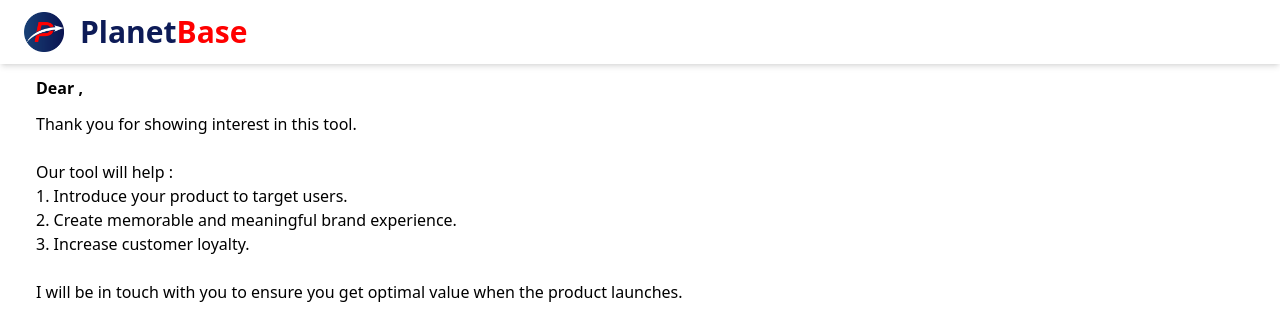
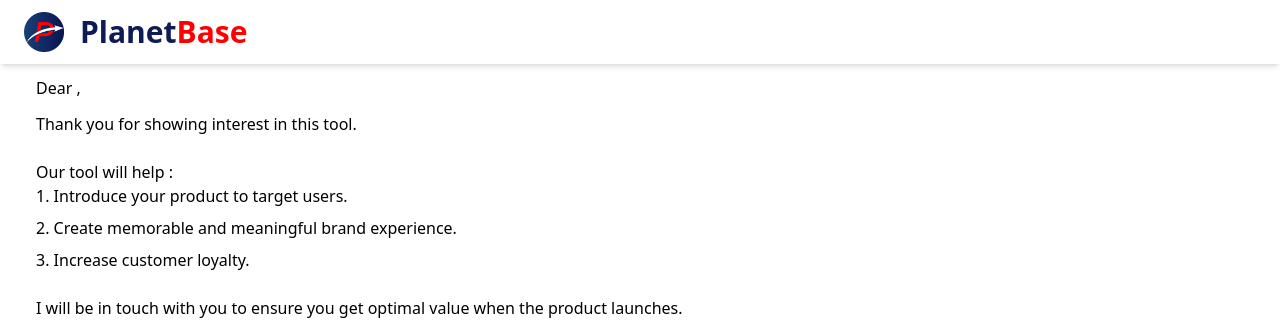
Before and after one commit to Daniel-16/planetbase-waitlist-usera, a React (Vite) app: page /thankyou in a window 1280 px wide. Shown: the top 322 px of the page. Built offline with nearby package versions, Linux system fonts and the light colour scheme.

Commit message:
Made some few adjustments

```diff
--- a/src/components/Form.jsx
+++ b/src/components/Form.jsx
@@ -108,10 +108,10 @@ const Form = () => {
           Join The Waitlist
         </button>
       </div>
-      <small className="italic">
+      {/* <small className="italic">
         Virtual Events include Instagram Lives, Twitter Spaces, YouTube Lives,
         Clubhouse Rooms and many more.
-      </small>
+      </small> */}
       {/* <div
         className="bg-green-300 border border-green-500 p-6 rounded-lg"
         style={!success ? { display: "none" } : { display: "block" }}
--- a/src/components/SuccessPage.jsx
+++ b/src/components/SuccessPage.jsx
@@ -10,20 +10,16 @@ const SuccessPage = () => {
       <div className="container mx-auto mt-3">
         <div className="md:px-6 md:flex-row">
           <div className="flex-col px-3">
-            <h1 className="font-bold">
-              Dear {localStorage.getItem("Fullname")},
-            </h1>
+            <h1>Dear {localStorage.getItem("Fullname")},</h1>
             <div className="mt-3">
               <p>Thank you for showing interest in this tool.</p>
               <br />
-              <p>
-                Our tool will help {localStorage.getItem("CompanyName")}:
-                <ol>
-                  <li>1. Introduce your product to target users.</li>
-                  <li>2. Create memorable and meaningful brand experience.</li>
-                  <li>3. Increase customer loyalty.</li>
-                </ol>
-              </p>
+              <p>Our tool will help {localStorage.getItem("CompanyName")}:</p>
+              <ol className="space-y-2">
+                <li>1. Introduce your product to target users.</li>
+                <li>2. Create memorable and meaningful brand experience.</li>
+                <li>3. Increase customer loyalty.</li>
+              </ol>
               <br />
               <p>
                 I will be in touch with you to ensure you get optimal value when
--- a/src/components/Waitlist.jsx
+++ b/src/components/Waitlist.jsx
@@ -14,7 +14,7 @@ const Waitlists = () => {
             The Future of Experiential Marketing
           </h1>
           <p className="pt-3">
-            Tell your story. Introduce your product. Build user loyalty
+            Tell your story. Introduce your product. Build user loyalty.
           </p>
           <Form />
         </div>
```
